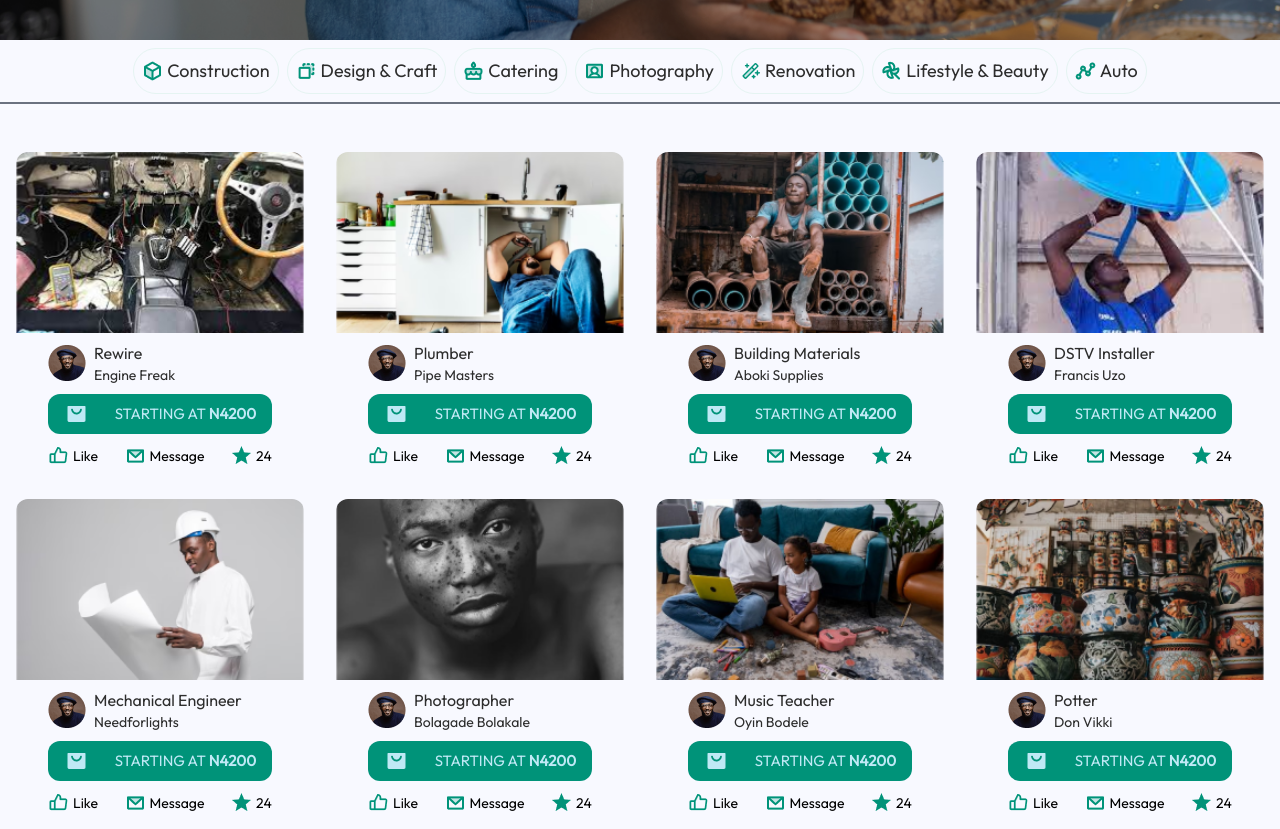
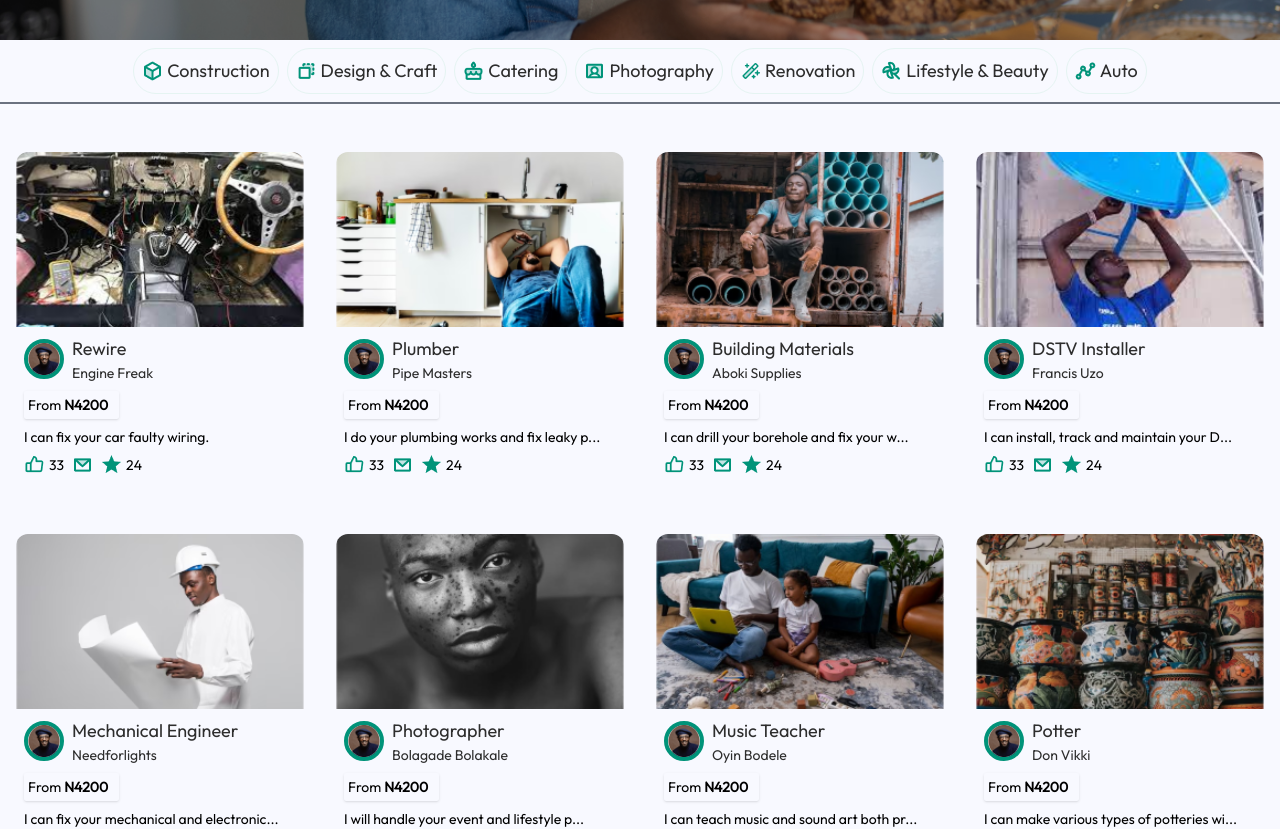
Before and after one commit to adeleke-code/helpmeet-landing-page, a React (Create React App) app: page / in a window 1280 px wide. Shown: the part 720-1549 px from the top of the page. Built offline with nearby package versions, Linux system fonts and the light colour scheme.

Commit message:
refactor: Add ArtisanCard component

```diff
--- a/src/components/ArtisansSection.tsx
+++ b/src/components/ArtisansSection.tsx
@@ -1,63 +1,26 @@
-import React from "react";
 import artisans from "../data/artisans";
 import { Link } from "react-router-dom";
-import thumbsUp from "../assets/icons/thumbsUp.png";
-import envelope from "../assets/icons/envelope.png";
-import rating from "../assets/icons/star-rating.png";
-import shoppingBag from "../assets/icons/shopping-bag.png";
+
+import ArtisanCard from "./ArtisanCard";
 
 function ArtisansSection() {
   const newArtisans = artisans.slice(0, 8);
 
   return (
     <section className="h-full w-full xl:max-w-7xl xl:mx-auto pb-8">
-      <div className="p-4 my-8 grid grid-cols-1 md:grid-cols-3 lg:grid-cols-3 xl:grid-cols-4 gap-y-8 gap-2 md:gap-4 lg:gap-8">
-        {newArtisans.map((artisan) => (
-          <div
-            key={artisan.coverImage}
-            className="w-full rounded-t-xl space-y-2"
-          >
-            <img
-              src={artisan.coverImage}
-              alt="Artisan Cover"
-              className="rounded-t-xl w-full"
-            />
-            <div className="space-y-2 md:px-2 lg:px-8">
-              <div className="flex items-center gap-2">
-                <img src={artisan.avatar} alt="Artisan Avatar" />
-                <div className="text-[#2D2D2D]">
-                  <p className="text-[16px]">{artisan.name}</p>
-                  <p className="text-[12px] md:text-[14px]">
-                    {artisan.username}
-                  </p>
-                </div>
-              </div>
-
-              <div className="bg-[#009379] flex items-center justify-between py-2 px-2 lg:px-4 rounded-xl">
-                <img src={shoppingBag} alt="Thumbs Up Icon" />
-                <p className="uppercase text-[#BFE9F5] text-[11px] md:text-[12px] lg:text-[15px]">
-                  Starting at <span className="font-bold">{artisan.price}</span>
-                </p>
-              </div>
-
-              <div className="flex items-center justify-between pt-1">
-                <span className="flex items-center md:gap-[2px] lg:gap-1">
-                  <img src={thumbsUp} alt="Thumbs Up Icon" />
-                  <p className="text-[12px] lg:text-[14px]">Like</p>
-                </span>
-
-                <span className="flex items-center md:gap-[2px] lg:gap-1">
-                  <img src={envelope} alt="Envelope Icon" />
-                  <p className="text-[12px] lg:text-[14px]">Message</p>
-                </span>
-
-                <span className="flex items-center md:gap-[2px] lg:gap-1 ">
-                  <img src={rating} alt="Star Rating Icon" />
-                  <p className="text-[12px] lg:text-[14px]">{artisan.rating}</p>
-                </span>
-              </div>
-            </div>
-          </div>
+      <div className="p-4 my-8 grid grid-cols-1 md:grid-cols-2 lg:grid-cols-3 xl:grid-cols-4 gap-2 md:gap-8">
+        {newArtisans.map((artisan, index) => (
+          <ArtisanCard
+            key={index}
+            name={artisan.name}
+            username={artisan.username}
+            coverImage={artisan.coverImage}
+            avatar={artisan.avatar}
+            rating={artisan.rating}
+            price={artisan.price}
+            likes={artisan.likes || 0}
+            description={artisan.description || ""}
+          />
         ))}
       </div>
 
```
